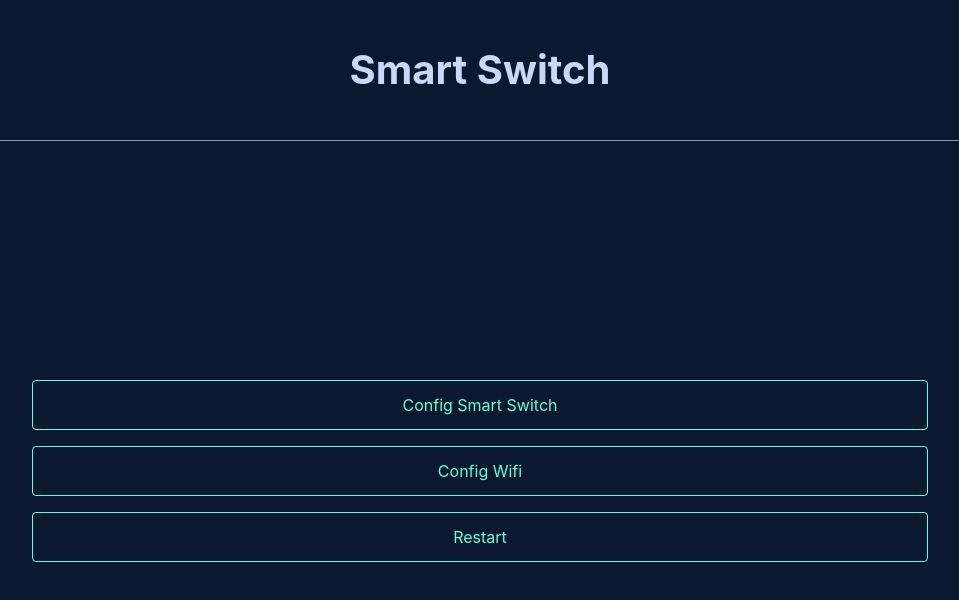
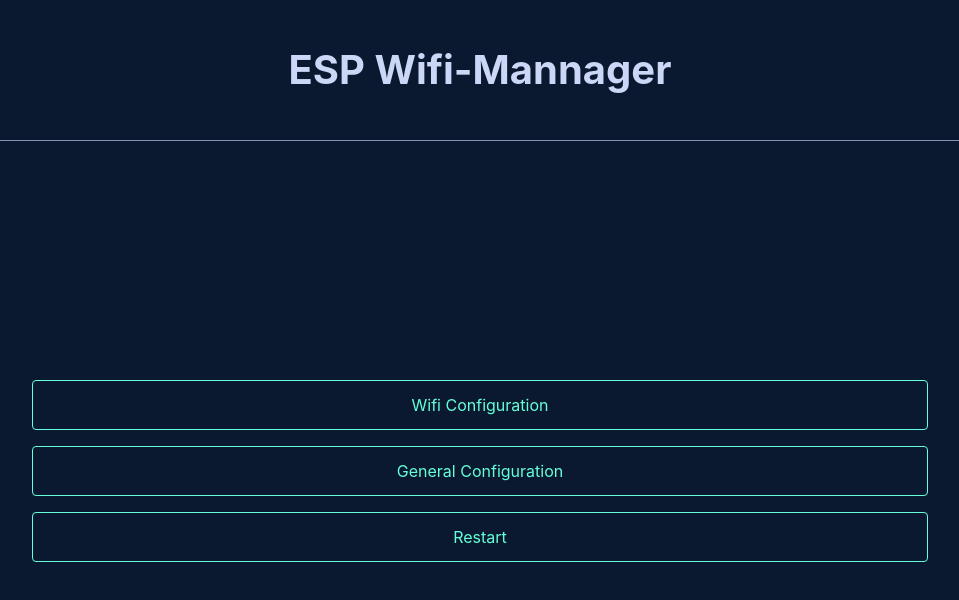
Before and after one commit to cmarioep/SoftAP-EEPROM-Manager, a React (Vite) app in the folder Front end/: page / in a window 1280 px wide. Shown: the top 600 px of the page, without its empty margins (160-1119 px from the left). Built offline with nearby package versions, Linux system fonts and the light colour scheme.

Commit message:
Edit: Buttons labels at Home page / gitignore

```diff
--- a/Front end/src/pages/Home.jsx
+++ b/Front end/src/pages/Home.jsx
@@ -7,12 +7,12 @@ export const Home = () => {
         <div className="app-container abs-100vh ">
 
             <header className="app-container-title">
-                <h1>Smart Switch</h1>
+                <h1>ESP Wifi-Mannager</h1>
             </header>
 
             <div className="app-container-items border-top">
-                <Button label="Config Smart Switch" link="google.com" />
-                <Button label="Config Wifi" link="/wificonfig" />
+                <Button label="Wifi Configuration" link="google.com" />
+                <Button label="General Configuration" link="/wificonfig" />
                 <Button label="Restart" link="google.com" />
             </div>
 
```
Also changed, not shown: 1 other file (tests, documents, lock files or other folders).
